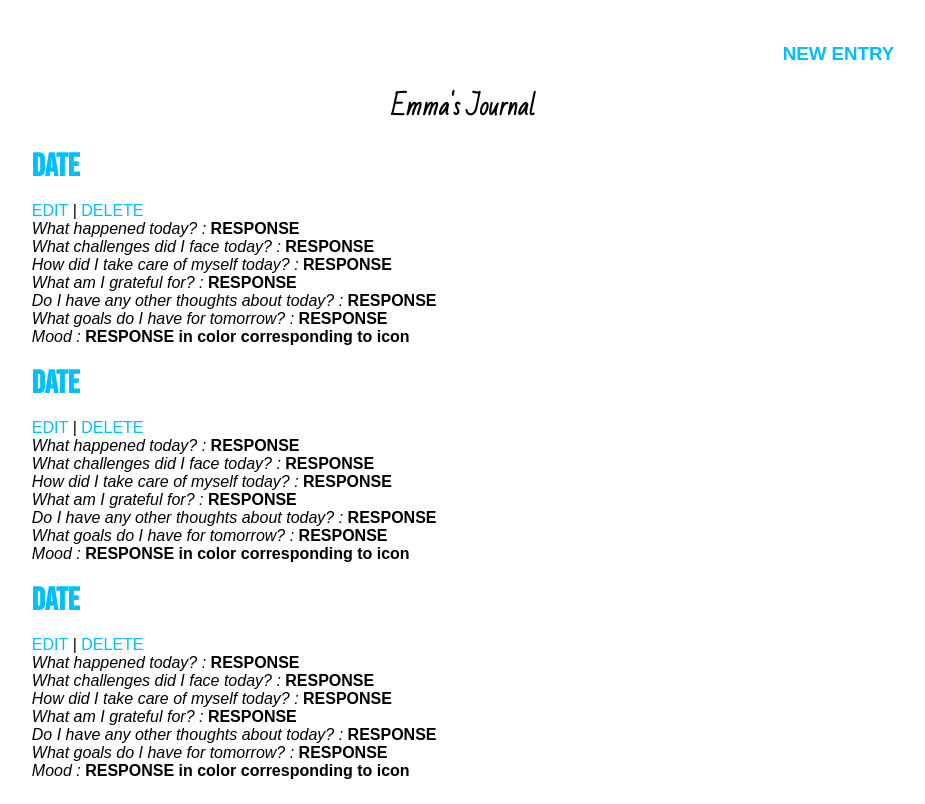
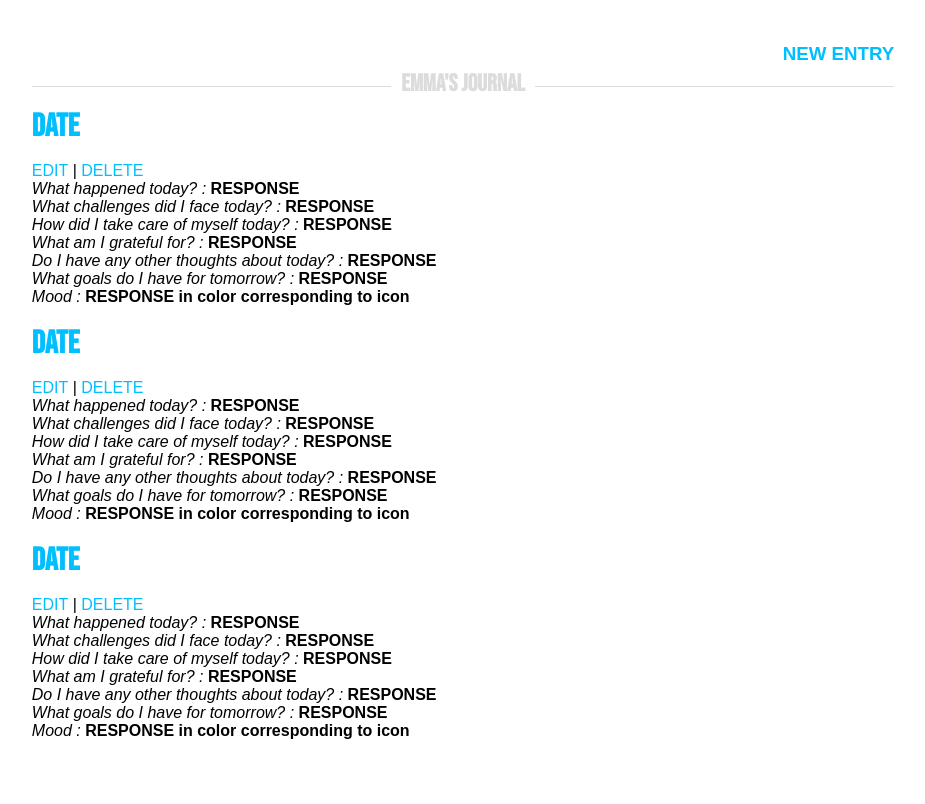
Before and after one commit to eprager/itmd562-final, a plain HTML site: page history.html in a window 1280 px wide. Shown: the whole page, without its empty margins (177-1102 px from the left). Drawn offline with Linux system fonts and the light colour scheme; a web font is replaced by a local one.

Commit message:
history page heading

```diff
--- a/history.html
+++ b/history.html
@@ -14,7 +14,7 @@
   <body>
     <h3><a href="index.html">NEW ENTRY</a></h3>
     <div class="history">
-      <h2>Emma's Journal</h2>
+        <h2><span>Emma's Journal</span></h2>
       <h1>DATE</h1>
       <p><a href="index.html">EDIT</a> | <a href="history.html">DELETE</a></p>
       <p><i>What happened today? : </i> <b>RESPONSE</b> </p>
--- a/style.css
+++ b/style.css
@@ -29,7 +29,18 @@ h2 {
   padding: 0;
   text-align: center;
   margin-bottom: 1rem;
-  font-family: 'Bad Script', cursive;
+  font-family: 'Bebas Neue', cursive;
+  color: gainsboro;
+
+  width: 100%;
+  border-bottom: 1px solid gainsboro;
+  line-height: 0.1em;
+  margin: 10px 0 20px;
+}
+
+h2 span {
+  background:#fff;
+  padding:0 10px;
 }
 
 h1 .heading {
```
